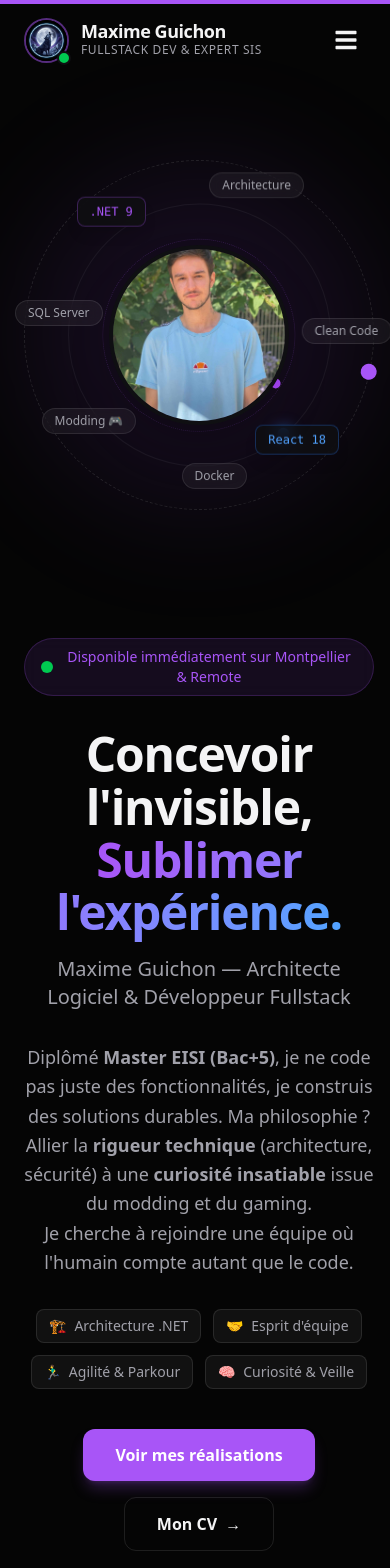
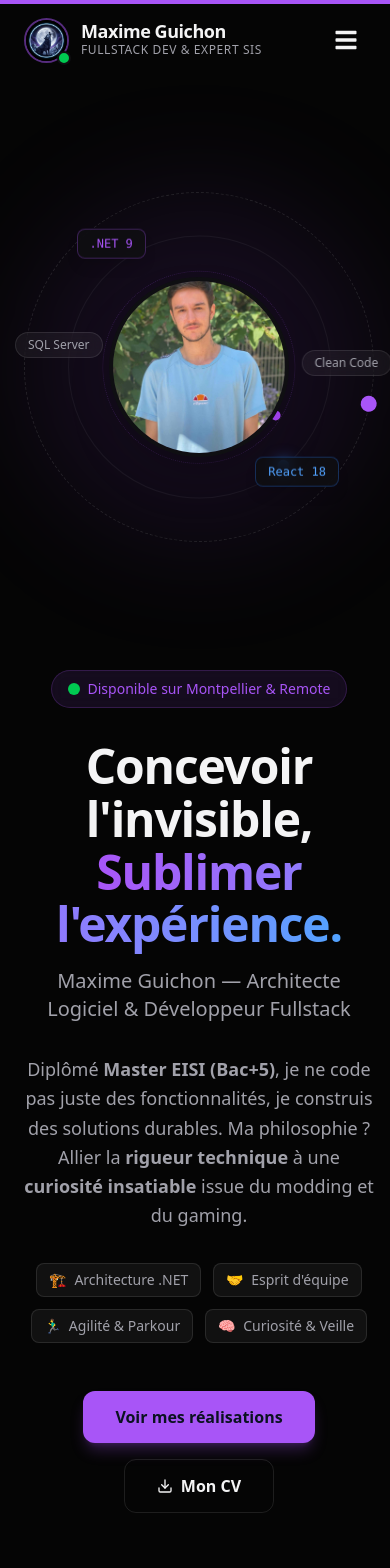
Before and after one commit to BWBMaxime/PorteFolio, a Next.js app in the folder portfolio-project/: page / in a window 390 px wide. Shown: the top 1568 px of the page. Built offline with nearby package versions, Linux system fonts and the light colour scheme.

Commit message:
Add cv preview

```diff
--- a/portfolio-project/src/components/Hero.tsx
+++ b/portfolio-project/src/components/Hero.tsx
@@ -1,8 +1,21 @@
 "use client";
+import { useState } from "react";
 import Image from "next/image";
-import { motion } from "framer-motion";
+import { motion, AnimatePresence } from "framer-motion";
+import { FiDownload, FiEye, FiX } from "react-icons/fi";
 
 export default function Hero() {
+  const [isHovered, setIsHovered] = useState(false);
+  const [isMobilePreviewOpen, setIsMobilePreviewOpen] = useState(false);
+
+  const handlePreviewClick = (e: React.MouseEvent) => {
+    // Sur mobile, on empêche le lien de s'ouvrir tout de suite et on montre la preview
+    if (window.innerWidth < 768) {
+      e.preventDefault();
+      setIsMobilePreviewOpen(true);
+    }
+  };
+
   const containerVariants = {
     hidden: { opacity: 0 },
     visible: {
@@ -17,8 +30,8 @@ export default function Hero() {
   };
 
   return (
-    <section className="relative min-h-[90vh] flex items-center justify-center pt-20 overflow-hidden">
-      {/* Background Decoratif (Grille subtile) */}
+    <section className="relative min-h-[90vh] flex items-center justify-center pt-28 pb-10 overflow-hidden">
+      {/* Background Decoratif */}
       <div className="absolute inset-0 -z-10 h-full w-full bg-[linear-gradient(to_right,#80808012_1px,transparent_1px),linear-gradient(to_bottom,#80808012_1px,transparent_1px)] bg-[size:24px_24px]"></div>
       <div className="absolute left-0 right-0 top-0 -z-10 m-auto h-[310px] w-[310px] rounded-full bg-accent/20 opacity-20 blur-[100px]"></div>
 
@@ -29,21 +42,19 @@ export default function Hero() {
         className="max-w-7xl mx-auto px-6 grid lg:grid-cols-2 gap-12 items-center w-full"
       >
 
-        {/* === COLONNE GAUCHE : TEXTE (Inchangé) === */}
-        <div className="space-y-8 text-center lg:text-left order-2 lg:order-1">
+        {/* === COLONNE GAUCHE : TEXTE === */}
+        <div className="space-y-8 text-center lg:text-left order-2 lg:order-1 relative z-20">
 
-          {/* Badge Disponibilité */}
           <motion.div variants={itemVariants} className="flex justify-center lg:justify-start">
             <div className="inline-flex items-center gap-2 px-4 py-2 rounded-full bg-accent/10 border border-accent/20 text-accent text-sm font-medium backdrop-blur-sm">
               <span className="relative flex h-3 w-3">
                 <span className="animate-ping absolute inline-flex h-full w-full rounded-full bg-green-400 opacity-75"></span>
                 <span className="relative inline-flex rounded-full h-3 w-3 bg-green-500"></span>
               </span>
-              Disponible immédiatement sur Montpellier & Remote
+              Disponible sur Montpellier & Remote
             </div>
           </motion.div>
 
-          {/* Titre Principal */}
           <div className="space-y-4">
             <motion.h1 variants={itemVariants} className="text-5xl md:text-7xl font-bold tracking-tight text-text-primary leading-[1.1]">
               Concevoir l'invisible, <br className="hidden lg:block" />
@@ -56,15 +67,11 @@ export default function Hero() {
             </motion.p>
           </div>
 
-          {/* Description */}
           <motion.p variants={itemVariants} className="text-text-secondary text-lg leading-relaxed max-w-2xl mx-auto lg:mx-0">
             Diplômé <strong>Master EISI (Bac+5)</strong>, je ne code pas juste des fonctionnalités, je construis des solutions durables.
-            Ma philosophie ? Allier la <strong>rigueur technique</strong> (architecture, sécurité) à une <strong>curiosité insatiable</strong> issue du modding et du gaming.
-            <br className="block my-2" />
-            Je cherche à rejoindre une équipe où l'humain compte autant que le code.
+            Ma philosophie ? Allier la <strong>rigueur technique</strong> à une <strong>curiosité insatiable</strong> issue du modding et du gaming.
           </motion.p>
 
-          {/* Tags Hybrides */}
           <motion.div variants={itemVariants} className="flex flex-wrap gap-3 justify-center lg:justify-start">
             {[
               { label: "Architecture .NET", emoji: "🏗️" },
@@ -80,103 +87,108 @@ export default function Hero() {
           </motion.div>
 
           {/* Boutons CTA */}
-          <motion.div variants={itemVariants} className="flex flex-wrap gap-4 pt-2 justify-center lg:justify-start">
-            <a href="#projets" className="px-8 py-3.5 bg-accent hover:bg-accent-hover text-white rounded-xl font-semibold transition-all shadow-lg shadow-accent/25 hover:-translate-y-1">
+          <motion.div variants={itemVariants} className="flex flex-wrap gap-4 pt-4 justify-center lg:justify-start items-center relative">
+
+            <a href="#projets" className="px-8 py-3.5 bg-accent hover:bg-accent-hover text-[#0B1221] rounded-xl font-bold transition-all shadow-lg shadow-accent/25 hover:-translate-y-1">
               Voir mes réalisations
             </a>
-            <a
-              href="/documents/CV_2026-01-19_Maxime_Guichon.pdf"
-              target="_blank"
-              className="px-8 py-3.5 bg-transparent hover:bg-white/5 text-text-primary rounded-xl font-semibold border border-white/10 transition-all flex items-center gap-2 group"
-            >
-              <span>Mon CV</span>
-              <span className="group-hover:translate-x-1 transition-transform">→</span>
-            </a>
+
+            {/* WRAPPER BOUTON CV */}
+            <div className="relative group">
+
+                {/* --- PREVIEW DESKTOP (Au survol) --- */}
+                <AnimatePresence>
+                  {isHovered && (
+                    <motion.div
+                      initial={{ opacity: 0, y: 10, scale: 0.9, rotateX: 10 }}
+                      animate={{ opacity: 1, y: -20, scale: 1, rotateX: 0 }}
+                      exit={{ opacity: 0, y: 10, scale: 0.9, rotateX: 10 }}
+                      transition={{ duration: 0.3, type: "spring" }}
+                      className="hidden md:block absolute bottom-full left-1/2 -translate-x-1/2 mb-4 w-[500px] h-auto z-50 pointer-events-none" // Largeur augmentée (w-64 -> w-[300px])
+                    >
+                      <div className="relative rounded-xl overflow-hidden border-2 border-accent/50 shadow-[0_0_40px_rgba(var(--accent),0.4)] bg-[#0B1221]">
+                        <Image
+                          src="/img/CVscreen.png"
+                          alt="Aperçu CV"
+                          width={400}
+                          height={565}
+                          className="w-full h-auto object-cover opacity-95"
+                        />
+                        {/* Scan Line */}
+                        <motion.div
+                          animate={{ top: ["0%", "100%"] }}
+                          transition={{ duration: 2.5, repeat: Infinity, ease: "linear" }}
+                          className="absolute left-0 w-full h-12 bg-gradient-to-b from-transparent via-accent/30 to-transparent border-b border-accent/60 shadow-[0_0_15px_rgba(var(--accent),0.5)]"
+                        />
+                        {/* Grid Overlay */}
+                        <div className="absolute inset-0 bg-[linear-gradient(rgba(18,255,247,0.05)_1px,transparent_1px),linear-gradient(90deg,rgba(18,255,247,0.05)_1px,transparent_1px)] bg-[size:30px_30px] pointer-events-none"></div>
+                      </div>
+                      {/* Flèche */}
+                      <div className="absolute left-1/2 -translate-x-1/2 -bottom-2 w-0 h-0 border-l-[10px] border-l-transparent border-r-[10px] border-r-transparent border-t-[10px] border-t-accent/50"></div>
+                    </motion.div>
+                  )}
+                </AnimatePresence>
+
+                {/* BOUTON */}
+                <a
+                  href="/documents/CV_2026-01-19_Maxime_Guichon.pdf"
+                  target="_blank"
+                  onClick={handlePreviewClick}
+                  onMouseEnter={() => setIsHovered(true)}
+                  onMouseLeave={() => setIsHovered(false)}
+                  className="px-8 py-3.5 bg-transparent hover:bg-white/5 text-text-primary rounded-xl font-semibold border border-white/10 transition-all flex items-center gap-3 group/btn relative overflow-hidden"
+                >
+                  <span className="relative z-10 flex items-center gap-2">
+                    {isHovered ? <FiEye /> : <FiDownload />}
+                    <span>{isHovered ? "Aperçu CV" : "Mon CV"}</span>
+                  </span>
+                  <div className="absolute inset-0 bg-white/5 translate-y-full group-hover/btn:translate-y-0 transition-transform duration-300"></div>
+                </a>
+            </div>
+
           </motion.div>
         </div>
 
-        {/* === COLONNE DROITE : SYSTÈME SOLAIRE COMPLET === */}
+        {/* === COLONNE DROITE : SYSTÈME SOLAIRE (Inchangé) === */}
         <motion.div
           variants={itemVariants}
           className="relative order-1 lg:order-2 flex justify-center items-center py-20 md:py-0"
         >
           <div className="relative w-[350px] h-[350px] md:w-[500px] md:h-[500px] flex items-center justify-center">
 
-            {/* Glow Central */}
             <div className="absolute inset-0 rounded-full bg-accent/10 blur-[60px]"></div>
 
-            {/* --- ORBITES ET PLANÈTES QUI TOURNENT --- */}
-
-            {/* ORBITE 1 (Extérieure) + PLANÈTE */}
             <motion.div
               animate={{ rotate: 360 }}
               transition={{ duration: 40, repeat: Infinity, ease: "linear" }}
               className="absolute inset-0 rounded-full border border-dashed border-white/10 w-full h-full"
             >
-              {/* Planète 1 */}
               <div className="absolute top-[10%] right-[15%] w-4 h-4 bg-accent rounded-full shadow-[0_0_15px_rgba(var(--accent),0.8)]"></div>
             </motion.div>
 
-            {/* ORBITE 2 (Médiane) + PLANÈTE */}
             <motion.div
               animate={{ rotate: -360 }}
               transition={{ duration: 30, repeat: Infinity, ease: "linear" }}
               className="absolute inset-0 m-auto rounded-full border border-white/5 w-[75%] h-[75%]"
             >
-               {/* Planète 2 */}
                <div className="absolute bottom-[10%] left-[15%] w-3 h-3 bg-blue-500 rounded-full shadow-[0_0_15px_rgba(59,130,246,0.8)]"></div>
             </motion.div>
 
-             {/* ORBITE 3 (Intérieure) + PLANÈTE */}
              <motion.div
               animate={{ rotate: 360 }}
               transition={{ duration: 20, repeat: Infinity, ease: "linear" }}
               className="absolute inset-0 m-auto rounded-full border border-dotted border-accent/20 w-[55%] h-[55%]"
             >
-               {/* Planète 3 */}
                <div className="absolute top-0 left-1/2 -translate-x-1/2 w-2.5 h-2.5 bg-purple-500 rounded-full shadow-lg"></div>
             </motion.div>
 
+            <motion.div animate={{ y: [-5, 5, -5] }} transition={{ duration: 4, repeat: Infinity, ease: "easeInOut" }} className="absolute top-[10%] left-[15%] bg-background/80 backdrop-blur border border-accent/30 px-3 py-1.5 rounded-lg text-xs md:text-sm font-mono text-accent shadow-lg z-20">.NET 9</motion.div>
+            <motion.div animate={{ y: [5, -5, 5] }} transition={{ duration: 5, repeat: Infinity, ease: "easeInOut" }} className="absolute bottom-[15%] right-[10%] bg-background/80 backdrop-blur border border-blue-500/30 px-3 py-1.5 rounded-lg text-xs md:text-sm font-mono text-blue-400 shadow-lg z-20">React 18</motion.div>
+            <motion.div animate={{ x: [-3, 3, -3] }} transition={{ duration: 5.5, repeat: Infinity, ease: "easeInOut" }} className="absolute top-[45%] right-[-5%] md:right-[-2%] bg-white/5 backdrop-blur border border-white/10 px-3 py-1 rounded-full text-xs font-medium text-text-secondary z-10">Clean Code</motion.div>
+            <motion.div animate={{ x: [3, -3, 3] }} transition={{ duration: 5, repeat: Infinity, ease: "easeInOut" }} className="absolute top-[40%] left-[-2%] bg-white/5 backdrop-blur border border-white/10 px-3 py-1 rounded-full text-xs font-medium text-text-secondary z-10">SQL Server</motion.div>
 
-            {/* --- NUAGE DE MOTS (FIXES MAIS FLOTTANTS) --- */}
-            <motion.div animate={{ y: [-5, 5, -5] }} transition={{ duration: 4, repeat: Infinity, ease: "easeInOut" }} className="absolute top-[10%] left-[15%] bg-background/80 backdrop-blur border border-accent/30 px-3 py-1.5 rounded-lg text-xs md:text-sm font-mono text-accent shadow-lg z-20">
-              .NET 9
-            </motion.div>
-
-            <motion.div animate={{ y: [5, -5, 5] }} transition={{ duration: 5, repeat: Infinity, ease: "easeInOut" }} className="absolute bottom-[15%] right-[10%] bg-background/80 backdrop-blur border border-blue-500/30 px-3 py-1.5 rounded-lg text-xs md:text-sm font-mono text-blue-400 shadow-lg z-20">
-              React 18
-            </motion.div>
-
-            <motion.div animate={{ y: [-8, 8, -8] }} transition={{ duration: 6, repeat: Infinity, ease: "easeInOut" }} className="absolute top-[5%] right-[20%] bg-white/5 backdrop-blur border border-white/10 px-3 py-1 rounded-full text-xs font-medium text-text-secondary z-10">
-              Architecture
-            </motion.div>
-
-            <motion.div animate={{ y: [6, -6, 6] }} transition={{ duration: 4.5, repeat: Infinity, ease: "easeInOut" }} className="absolute bottom-[20%] left-[5%] bg-white/5 backdrop-blur border border-white/10 px-3 py-1 rounded-full text-xs font-medium text-text-secondary z-10">
-              Modding 🎮
-            </motion.div>
-
-            <motion.div animate={{ x: [-3, 3, -3] }} transition={{ duration: 5.5, repeat: Infinity, ease: "easeInOut" }} className="absolute top-[45%] right-[-5%] md:right-[-2%] bg-white/5 backdrop-blur border border-white/10 px-3 py-1 rounded-full text-xs font-medium text-text-secondary z-10">
-              Clean Code
-            </motion.div>
-
-             <motion.div animate={{ x: [3, -3, 3] }} transition={{ duration: 5, repeat: Infinity, ease: "easeInOut" }} className="absolute top-[40%] left-[-2%] bg-white/5 backdrop-blur border border-white/10 px-3 py-1 rounded-full text-xs font-medium text-text-secondary z-10">
-              SQL Server
-            </motion.div>
-
-            <motion.div animate={{ y: [-4, 4, -4] }} transition={{ duration: 7, repeat: Infinity, ease: "easeInOut" }} className="absolute bottom-[5%] left-[45%] bg-white/5 backdrop-blur border border-white/10 px-3 py-1 rounded-full text-xs font-medium text-text-secondary z-10">
-              Docker
-            </motion.div>
-
-            {/* --- PHOTO CENTRALE (LE SOLEIL) --- */}
             <div className="relative w-[180px] h-[180px] md:w-[220px] md:h-[220px] rounded-full overflow-hidden border-4 border-background shadow-2xl z-30 group">
-              <Image
-                src="/img/moi.jpg"
-                alt="Maxime Guichon - Portrait"
-                fill
-                className="object-cover scale-105 group-hover:scale-110 transition-transform duration-700 ease-out"
-                priority
-              />
-              {/* Reflet brillant */}
+              <Image src="/img/moi.jpg" alt="Maxime Guichon" fill className="object-cover scale-105 group-hover:scale-110 transition-transform duration-700 ease-out" priority />
               <div className="absolute inset-0 bg-gradient-to-tr from-white/20 to-transparent opacity-0 group-hover:opacity-100 transition-opacity duration-500"></div>
             </div>
 
@@ -184,6 +196,46 @@ export default function Hero() {
         </motion.div>
 
       </motion.div>
+
+      {/* === MOBILE PREVIEW MODAL (FULLSCREEN OVERLAY) === */}
+      <AnimatePresence>
+        {isMobilePreviewOpen && (
+          <motion.div
+            initial={{ opacity: 0 }}
+            animate={{ opacity: 1 }}
+            exit={{ opacity: 0 }}
+            className="fixed inset-0 z-[60] bg-black/90 backdrop-blur-xl flex flex-col items-center justify-center p-4 md:hidden"
+          >
+            <button
+              onClick={() => setIsMobilePreviewOpen(false)}
+              className="absolute top-4 right-4 p-3 bg-white/10 rounded-full text-white"
+            >
+              <FiX size={24} />
+            </button>
+
+            <h3 className="text-xl font-bold text-white mb-6">Aperçu du CV</h3>
+
+            <div className="relative w-full max-w-sm rounded-xl overflow-hidden border-2 border-accent/30 shadow-2xl">
+              <Image
+                src="/img/CVscreen.png"
+                alt="CV Preview Mobile"
+                width={400}
+                height={565}
+                className="w-full h-auto"
+              />
+            </div>
+
+            <a
+              href="/documents/CV_2026-01-19_Maxime_Guichon.pdf"
+              target="_blank"
+              className="mt-8 px-8 py-4 bg-accent text-[#0B1221] font-bold rounded-xl w-full text-center shadow-lg shadow-accent/20"
+            >
+              Télécharger le PDF
+            </a>
+          </motion.div>
+        )}
+      </AnimatePresence>
+
     </section>
   );
 }
```
Also changed, not shown: portfolio-project/public/img/CVscreen.png (added).
